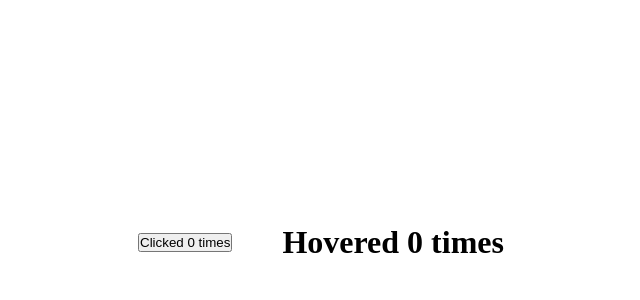
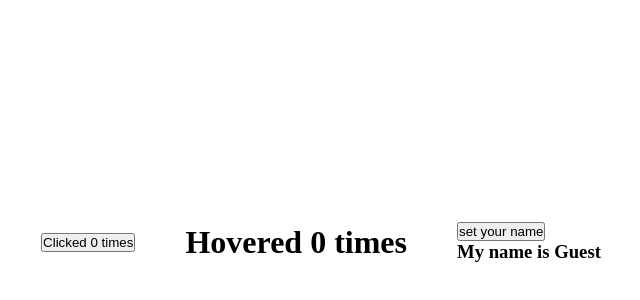
Before and after one commit to babulakterfsd/inside-react, a React (Create React App) app: page / in a window 1280 px wide. Shown: the part 158-458 px from the top of the page, without its empty margins (319-959 px from the left). Built offline with nearby package versions, Linux system fonts and the light colour scheme.

Commit message:
multiple state managed with render props

```diff
--- a/src/Components/Counter.jsx
+++ b/src/Components/Counter.jsx
@@ -1,14 +1,19 @@
+/* eslint-disable no-alert */
 /* eslint-disable no-unused-vars */
 import { useState } from 'react';
 
 function Counter({ children }) {
     const [count, setCount] = useState(0);
+    const [user, setUser] = useState(`Guest`);
 
     const handleCount = () => {
         setCount(count + 1);
     };
+    const handleUser = () => {
+        setUser(prompt(`set your name here`));
+    };
 
-    return children(count, handleCount);
+    return children(count, handleCount, user, handleUser);
 }
 
 export default Counter;
--- /dev/null
+++ b/src/Components/User.jsx
@@ -0,0 +1,15 @@
+import React from 'react';
+
+function User({ user, handleUser }) {
+    return (
+        <div style={{ marginLeft: '50px' }}>
+            <button type="button" onClick={handleUser}>
+                set your name
+            </button>
+            <br />
+            <h3>My name is {user} </h3>
+        </div>
+    );
+}
+
+export default User;
--- a/src/Pages/Home.jsx
+++ b/src/Pages/Home.jsx
@@ -1,6 +1,7 @@
 import ClickCounter from '../Components/ClickCounter';
 import Counter from '../Components/Counter';
 import HoverCounter from '../Components/HoverCounter';
+import User from '../Components/User';
 
 function Home() {
     return (
@@ -18,6 +19,11 @@ function Home() {
             <Counter>
                 {(counter, setCounter) => <HoverCounter count={counter} setCount={setCounter} />}
             </Counter>
+            <Counter>
+                {(counter, setCounter, user, handleUser) => (
+                    <User user={user} handleUser={handleUser} />
+                )}
+            </Counter>
         </div>
     );
 }
```
